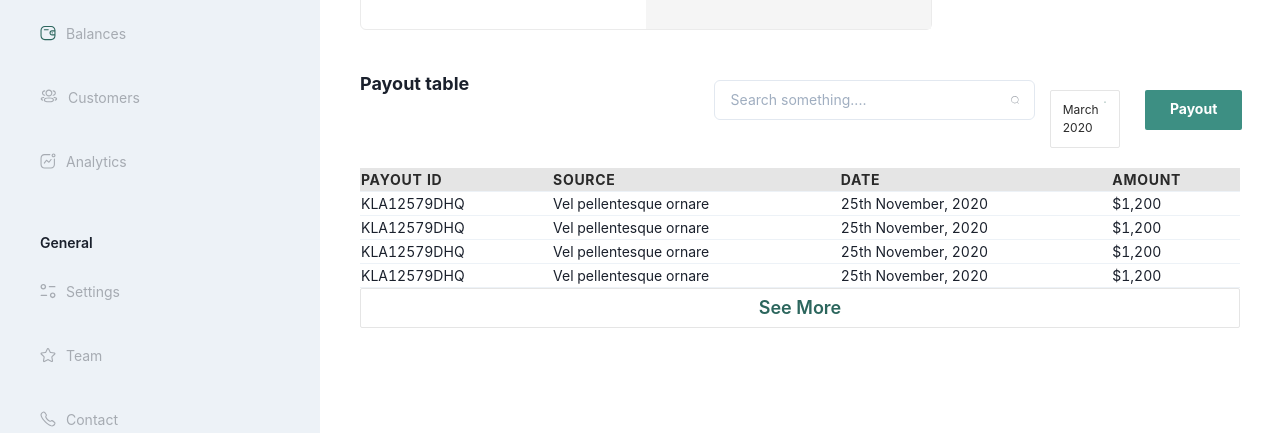
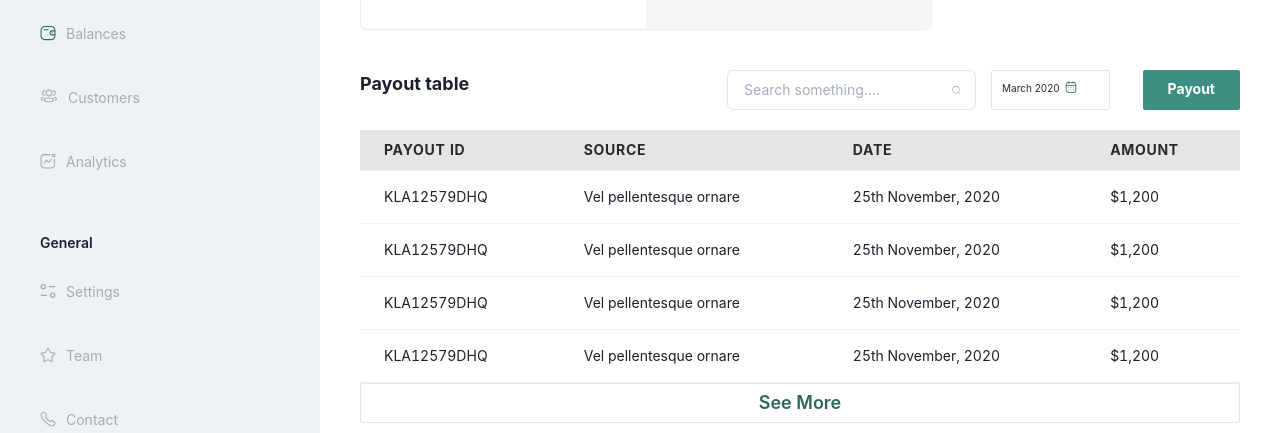
Before and after one commit to adesiyanbs/klasha-dashboard, a React (Create React App) app: page / in a window 1280 px wide. Shown: the part 390-823 px from the top of the page. Built offline with nearby package versions, Linux system fonts and the light colour scheme.

Commit message:
feat:responsive

```diff
--- a/src/components/Dashboard.js
+++ b/src/components/Dashboard.js
@@ -35,8 +35,8 @@ import '../styles/dash.css'
 
 function Dashboard() {
   return (
-    <Flex>
-      <Box display={["none","none","block"]} h="110vh" pt="40px" bg="gray.100" w="25%">
+    <Flex mb='5px'>
+      <Box display={["none","none","block"]} h="auto" pt="40px" bg="gray.100" w="25%">
         <Box pl="40px">
           <img src={logo} alt="" />
         </Box>
@@ -141,7 +141,7 @@ function Dashboard() {
           </Flex>
         </Flex>
         <Flex
-          w={["100%","100%","65%"]}
+          w={["100%","100%","100%","65%"]}
 
           direction={["column","column","row"]}
           h="auto"
@@ -195,25 +195,25 @@ function Dashboard() {
               Payout table
             </Text>
           </Box>
-          <Flex direction={["column","column","row"]} mt={["10px","10px",""]} >
+          <Flex direction={["column","column","row"]} mt={["10px","10px","0"]} >
             <InputGroup w="100%" mr="15px">
               <Input fontSize="14px" placeholder="Search something...." />
               <InputRightElement>
                 <Button variantColor='none' variant='outline' border='none'><img src={Search} alt="" /></Button>
               </InputRightElement>
             </InputGroup>
-            <Flex  mt={["10px","10px",""]}>
+            <Flex w='100%' mt={["10px","10px","0"]}>
             <Flex
               mr="25px"
-              w="45%"
-              pl="12px"
+              w={["35%","45%","55%"]}
+              pl="10px"
               py="10px"
               pr="13px"
               border="1px"
               borderColor="#E5E5E5"
               borderRadius='sm'
             >
-              <Text mr="5px" fontSize="12px" fontWeight="400" color="#2A2A2A">
+              <Text mr="5px" fontSize="10px" fontWeight="400" color="#2A2A2A">
                 March 2020
               </Text>
               <Box>
@@ -222,6 +222,7 @@ function Dashboard() {
             </Flex>
             <Box w="50%">
               <Button
+              float='right'
                 px="25px"
                 borderRadius="sm"
                 bg="#3D8F83"
@@ -236,7 +237,48 @@ function Dashboard() {
             </Flex>
           </Flex>
         </Flex>
-        <Table size='5%' mt='20px' variant="simple" >
+        <Table  display={["none","none","table","table"]} mt='20px' className='table' variant="simple" >
+
+          <Thead >
+            <Tr bg='#E5E5E5'>
+              <Th fontSize={["10px","10px","14px"]} fontWeight='700' color='#2A2A2A'>Payout ID</Th>
+              <Th fontSize={["10px","10px","14px"]} fontWeight='700' color='#2A2A2A'>Source</Th>
+              <Th fontSize={["10px","10px","14px"]} fontWeight='700' color='#2A2A2A'>Date</Th>
+              <Th fontSize={["10px","10px","14px"]} fontWeight='700' color='#2A2A2A'>Amount</Th>
+            </Tr>
+          </Thead>
+          <Tbody >
+            <Tr fontSize={["10px","10px","14px"]}  className='tableHover'>
+              <Td>KLA12579DHQ</Td>
+              <Td>Vel pellentesque ornare</Td>
+              <Td>25th November, 2020</Td>
+              <Td>$1,200</Td>
+            </Tr>
+
+           <Tr fontSize={["10px","10px","14px"]}  className='tableHover'>
+            <Td>KLA12579DHQ</Td>
+              <Td>Vel pellentesque ornare</Td>
+              <Td>25th November, 2020</Td>
+              <Td>$1,200</Td>
+            </Tr>
+
+            <Tr fontSize={["10px","10px","14px"]} className='tableHover'>
+              <Td>KLA12579DHQ</Td>
+              <Td>Vel pellentesque ornare</Td>
+              <Td>25th November, 2020</Td>
+              <Td>$1,200</Td>
+            </Tr>
+            <Tr fontSize={["10px","10px","14px"]} className='tableHover'>
+              <Td>KLA12579DHQ</Td>
+              <Td>Vel pellentesque ornare</Td>
+              <Td>25th November, 2020</Td>
+              <Td>$1,200</Td>
+            </Tr>
+
+          </Tbody>
+
+        </Table>
+        <Table w='100%' display={["block","block","none","none"]} size={["sm","sm","30%","lg"]} mt='20px' className='table' variant="simple" >
 
           <Thead >
             <Tr bg='#E5E5E5'>
```
